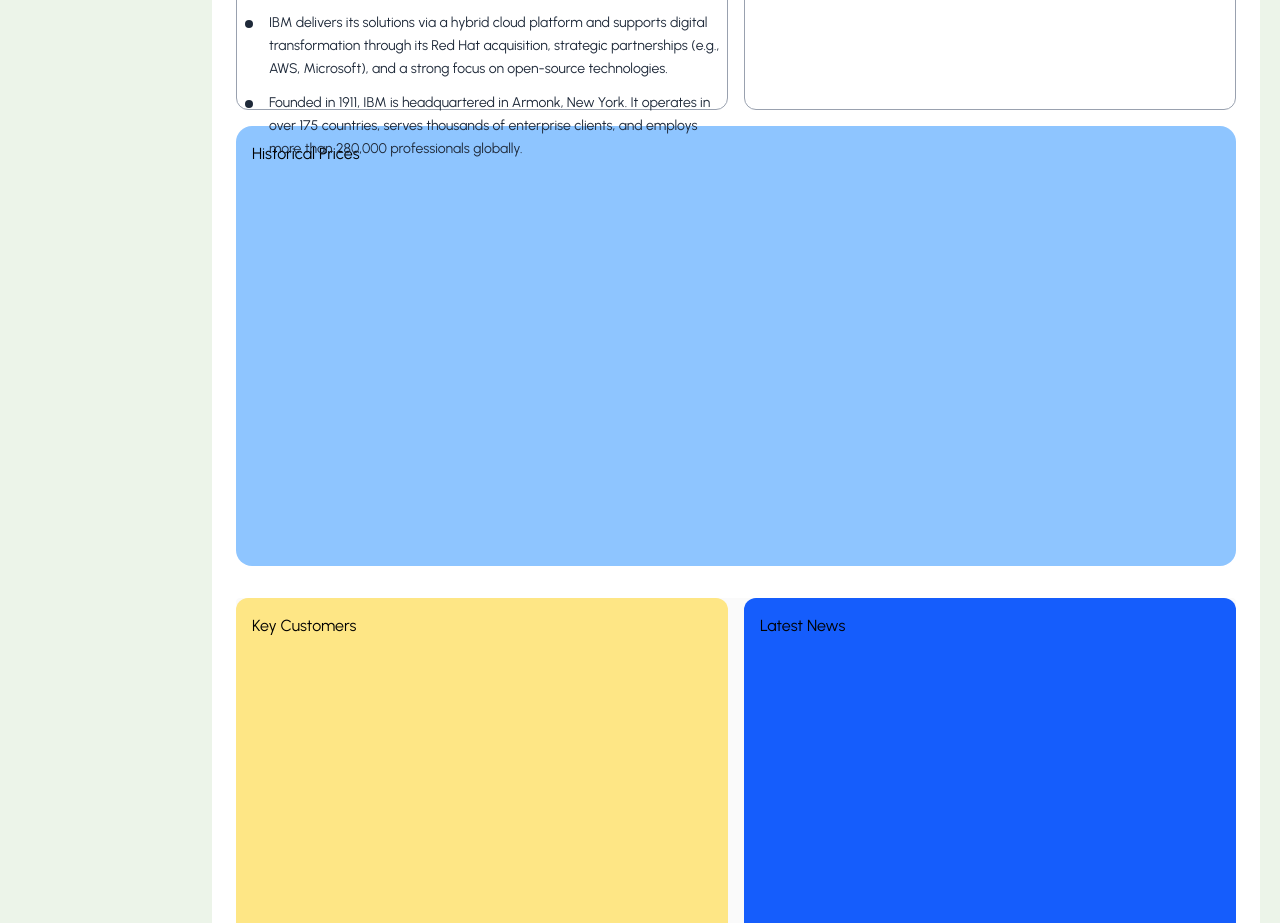
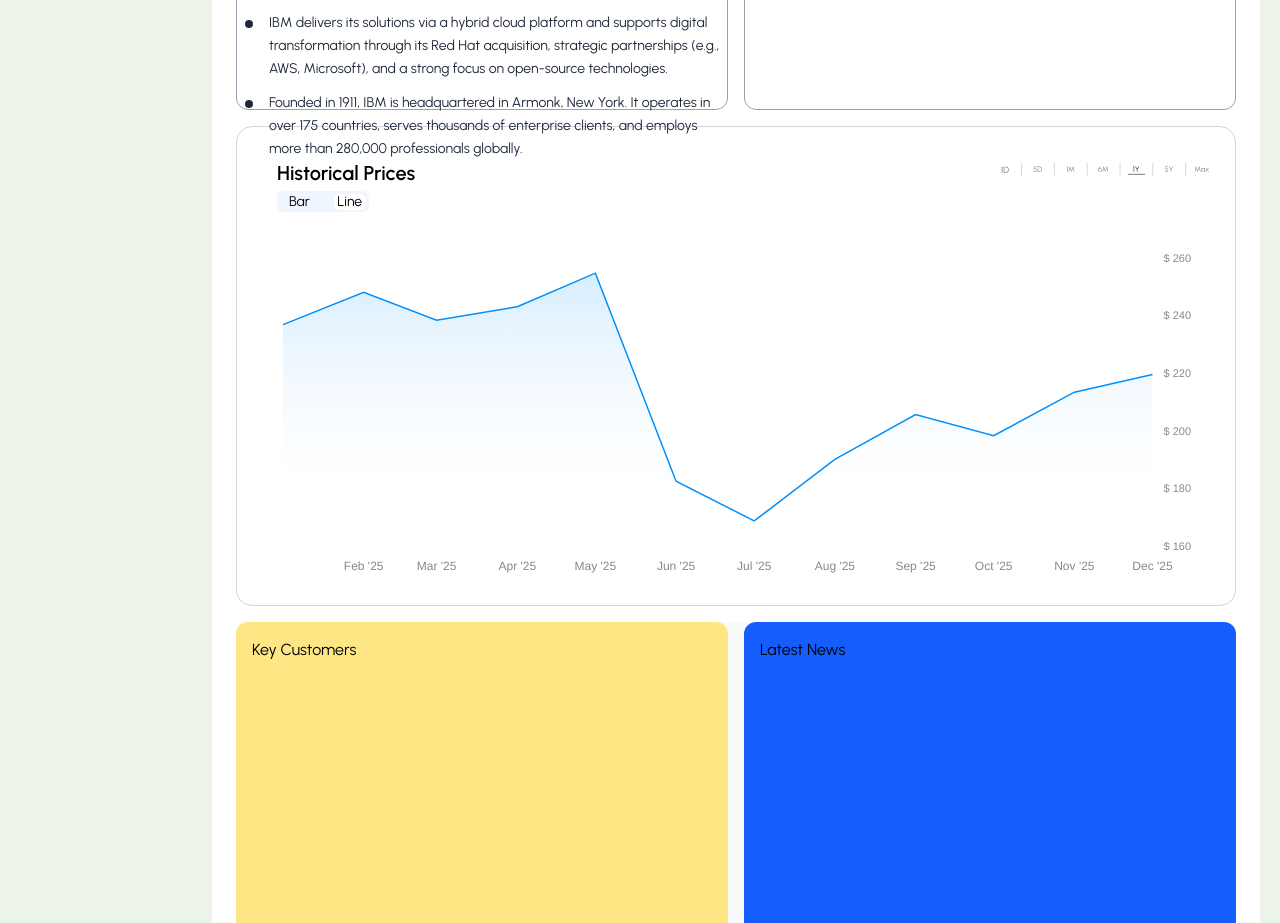
Before and after one commit to Faristppumex/orbe, a Next.js app: page /dashboard/public-market in a window 1280 px wide. Shown: the part 780-1703 px from the top of the page. Built offline with nearby package versions, Linux system fonts and the light colour scheme.

Commit message:
historical prices graph done

```diff
--- /dev/null
+++ b/app/Components/public-market/historical-prices-graph.tsx
@@ -0,0 +1,91 @@
+"use client"; // Required for Next.js App Router
+
+import React from "react";
+import dynamic from "next/dynamic";
+import { ApexOptions } from "apexcharts";
+
+// Dynamically import the ApexChart component (client-side only)
+const ReactApexChart = dynamic(() => import("react-apexcharts"), {
+  ssr: false,
+});
+
+// Sample stock price data
+const chartData = [
+  { x: new Date("2025-01-01").getTime(), y: 236.89 },
+  { x: new Date("2025-02-01").getTime(), y: 248.11 },
+  { x: new Date("2025-03-01").getTime(), y: 238.43 },
+  { x: new Date("2025-04-01").getTime(), y: 243.1 },
+  { x: new Date("2025-05-01").getTime(), y: 254.75 },
+  { x: new Date("2025-06-01").getTime(), y: 182.55 },
+  { x: new Date("2025-07-01").getTime(), y: 168.77 },
+  { x: new Date("2025-08-01").getTime(), y: 190.12 },
+  { x: new Date("2025-09-01").getTime(), y: 205.65 },
+  { x: new Date("2025-10-01").getTime(), y: 198.34 },
+  { x: new Date("2025-11-01").getTime(), y: 213.45 },
+  { x: new Date("2025-12-01").getTime(), y: 219.56 },
+];
+
+export default function CleanStockChart() {
+  const options: ApexOptions = {
+    chart: {
+      type: "area",
+      height: 350,
+      zoom: { enabled: false },
+      toolbar: { show: false },
+    },
+    grid: { show: false },
+    dataLabels: { enabled: false },
+    stroke: {
+      curve: "straight",
+      width: 1.5,
+    },
+    fill: {
+      type: "gradient",
+      gradient: {
+        shadeIntensity: 1,
+        opacityFrom: 0.4,
+        opacityTo: 0,
+        stops: [0, 90, 100],
+      },
+    },
+    tooltip: {
+      x: { format: "MMM dd, yyyy" },
+      y: {
+        formatter: (val) => `$ ${val.toFixed(2)}`,
+      },
+    },
+    xaxis: {
+      type: "datetime",
+      labels: {
+        style: { colors: "#888" },
+      },
+      axisBorder: { show: false },
+      axisTicks: { show: false },
+    },
+    yaxis: {
+      opposite: true, // ← Moves y-axis to the right side
+      labels: {
+        style: { colors: "#888" },
+        formatter: (val) => `$ ${val.toFixed(0)}`,
+      },
+    },
+  };
+
+  const series = [
+    {
+      name: "Stock Price",
+      data: chartData,
+    },
+  ];
+
+  return (
+    <div className="p-4  rounded-xl  mr-4 ">
+      <ReactApexChart
+        options={options}
+        series={series}
+        type="area"
+        height={350}
+      />
+    </div>
+  );
+}
--- a/app/dashboard/public-market/page.tsx
+++ b/app/dashboard/public-market/page.tsx
@@ -2,6 +2,7 @@
 import Image from "next/image";
 import CompanyOverview from "./companyOverview";
 import CurrentCapital from "./current-Capitalization";
+import HistoricalPricesGraph from "@/app/Components/public-market/historical-prices-graph";
 export default function App() {
   return (
     <section
@@ -102,8 +103,33 @@
           </div>
         </div>
 
-        <div className="h-110 bg-blue-300 mx-6 rounded-2xl mb-4 pl-4 pt-4">
-          Historical Prices
+        <div className="h-120 mx-6 rounded-2xl pb-0 pl-4 pt-4 border-gray-300 border-1">
+          <div className="flex">
+            <div className="font-semibold text-xl ml-6 mt-4">
+              Historical Prices
+            </div>
+            <div className="mt-5 ml-auto mr-6">
+              <Image
+                src={"/timeline.svg"}
+                alt="timeline"
+                width={214.61}
+                height={12.62}
+              />
+            </div>
+          </div>
+
+          <div className="w-23 bg-blue-50 flex ml-6 mt-1 rounded-md items-center">
+            <div style={{ fontSize: "14px" }} className="ml-3">
+              Bar
+            </div>
+            <div
+              style={{ fontSize: "14px", backgroundColor: "white" }}
+              className="h-4 w-8 flex items-center justify-center rounded-md ml-6"
+            >
+              Line
+            </div>
+          </div>
+          <HistoricalPricesGraph />
         </div>
 
         <div
```
Also changed, not shown: package.json (+7 -0 lines), public/timeline.svg (added), 1 other file (tests, documents, lock files or other folders).
